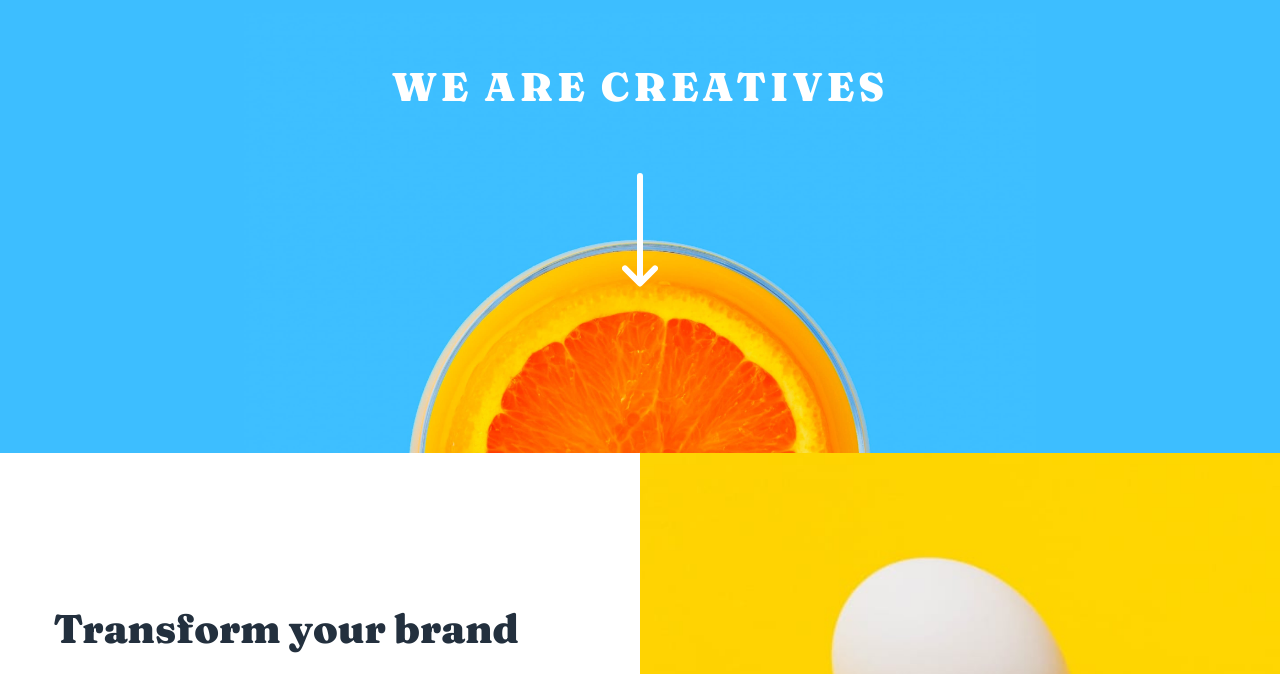
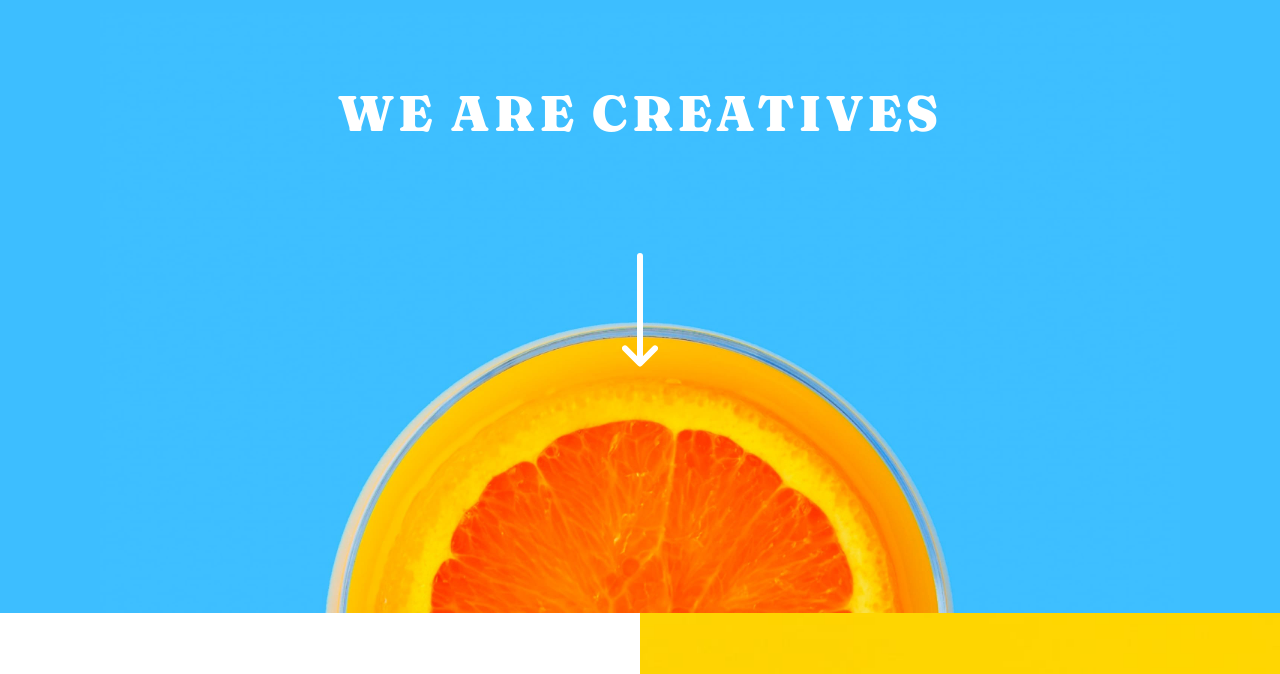
Before and after one commit to 0x41-li/sunnyside-agency-landing-page, a plain HTML site: page index.html in a window 1280 px wide. Shown: the part 78-752 px from the top of the page. Drawn offline with nearby package versions, Linux system fonts and the light colour scheme.

Commit message:
Fixing the hero section by adding more height and some small tweaks

```diff
--- a/css/main.css
+++ b/css/main.css
@@ -296,11 +296,19 @@ footer a:hover > svg > path {
   }
 
   .hero {
-    background: url("../images/icon-arrow-down.svg") no-repeat top 160px center,
+    background: url("../images/icon-arrow-down.svg") no-repeat top 240px center,
       url("../images/desktop/image-header.jpg") no-repeat bottom center /
         contain;
     background-color: #3dbeff;
+    height: 600px;
   }
+
+  .hero h1 {
+    margin-top: 50px;
+    font-size: 50px;
+  }
+
+
 
   #navBar {
     position: static;
```
